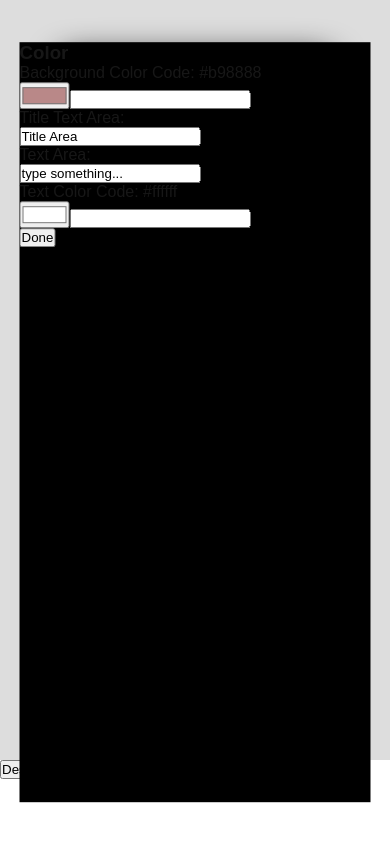
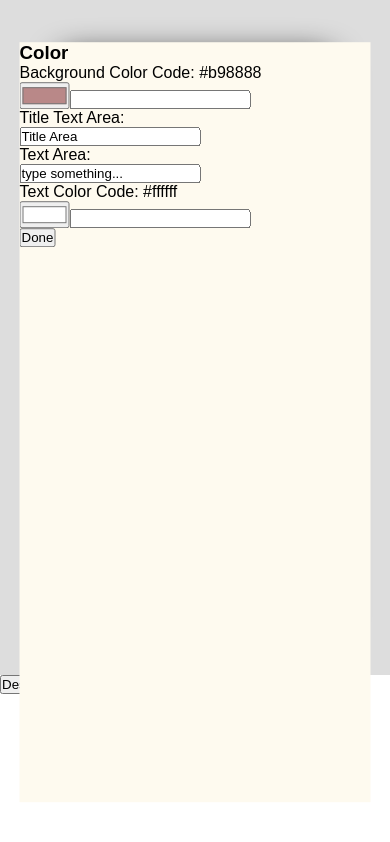
Before and after one commit to ryanrusty777/my-test-app, a Next.js app: page / in a window 390 px wide. Both pictures are taken after a click on the button "Design". Built offline with nearby package versions, Linux system fonts and the light colour scheme.

Commit message:
heightの調整とmobile版background色変更

```diff
--- a/app/_component/SectionResult/index.module.css
+++ b/app/_component/SectionResult/index.module.css
@@ -2,7 +2,7 @@
   background: #ddd;
   display: flex;
   justify-content: center;
-  min-height: 90%;
+  min-height: 80%;
 }
 .resultItem {
   width: 275px;
--- a/app/_component/SelectionScreenMobile/index.module.css
+++ b/app/_component/SelectionScreenMobile/index.module.css
@@ -6,5 +6,6 @@
   transform: translate(-50%, -50%);
   z-index: 9999;
   position: fixed;
-  background: #000;
+  background: #fefaef;
+    color: #000;
 }
--- a/app/globals.css
+++ b/app/globals.css
@@ -1,14 +1,3 @@
-:root {
-  --background: #ffffff;
-  --foreground: #171717;
-}
-
-@media (prefers-color-scheme: dark) {
-  :root {
-    --background: #0a0a0a;
-    --foreground: #ededed;
-  }
-}
 
 html,
 body {
@@ -17,8 +6,7 @@
 }
 
 body {
-  color: var(--foreground);
-  background: var(--background);
+
   font-family: Arial, Helvetica, sans-serif;
   -webkit-font-smoothing: antialiased;
   -moz-osx-font-smoothing: grayscale;
```
